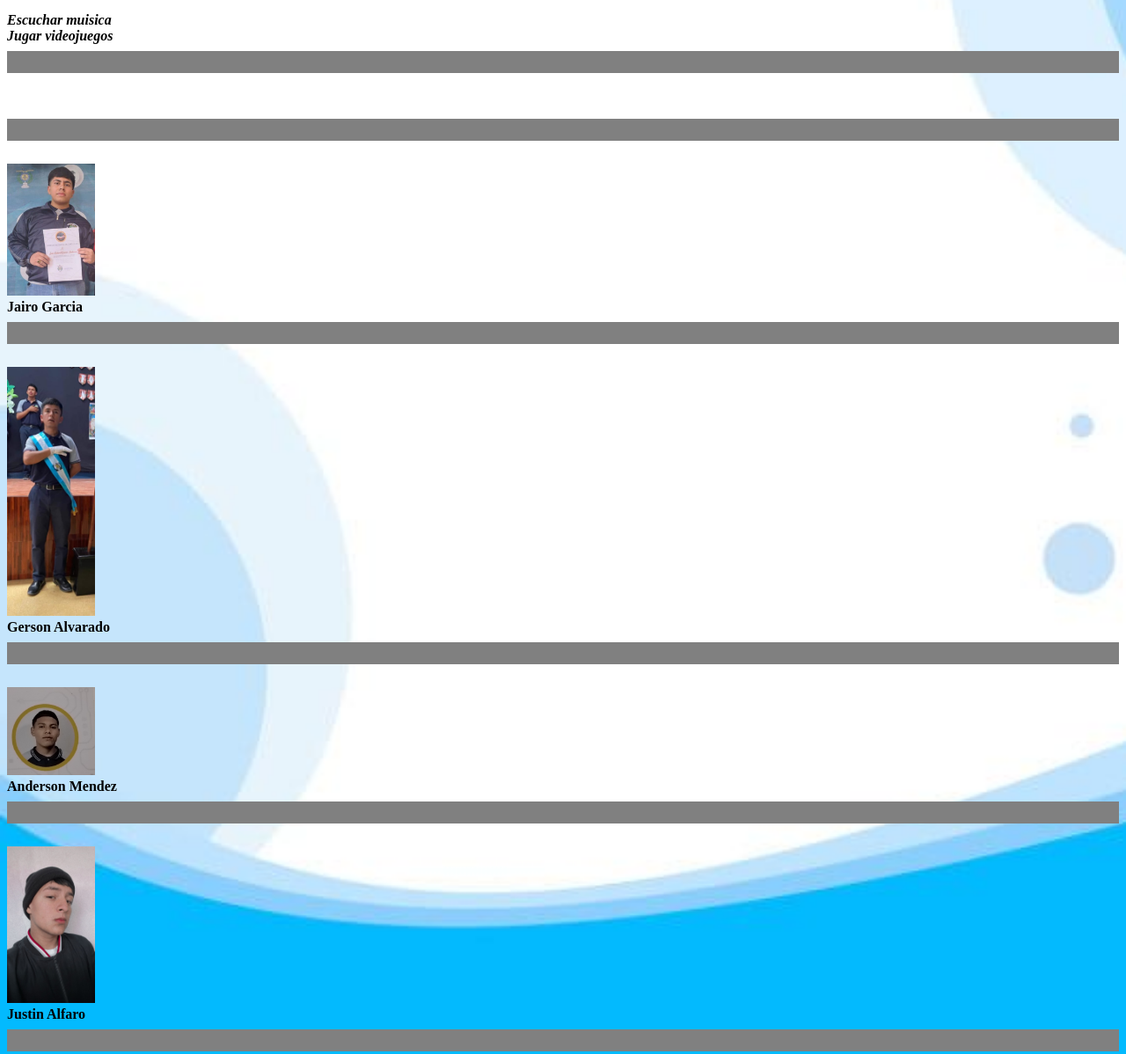
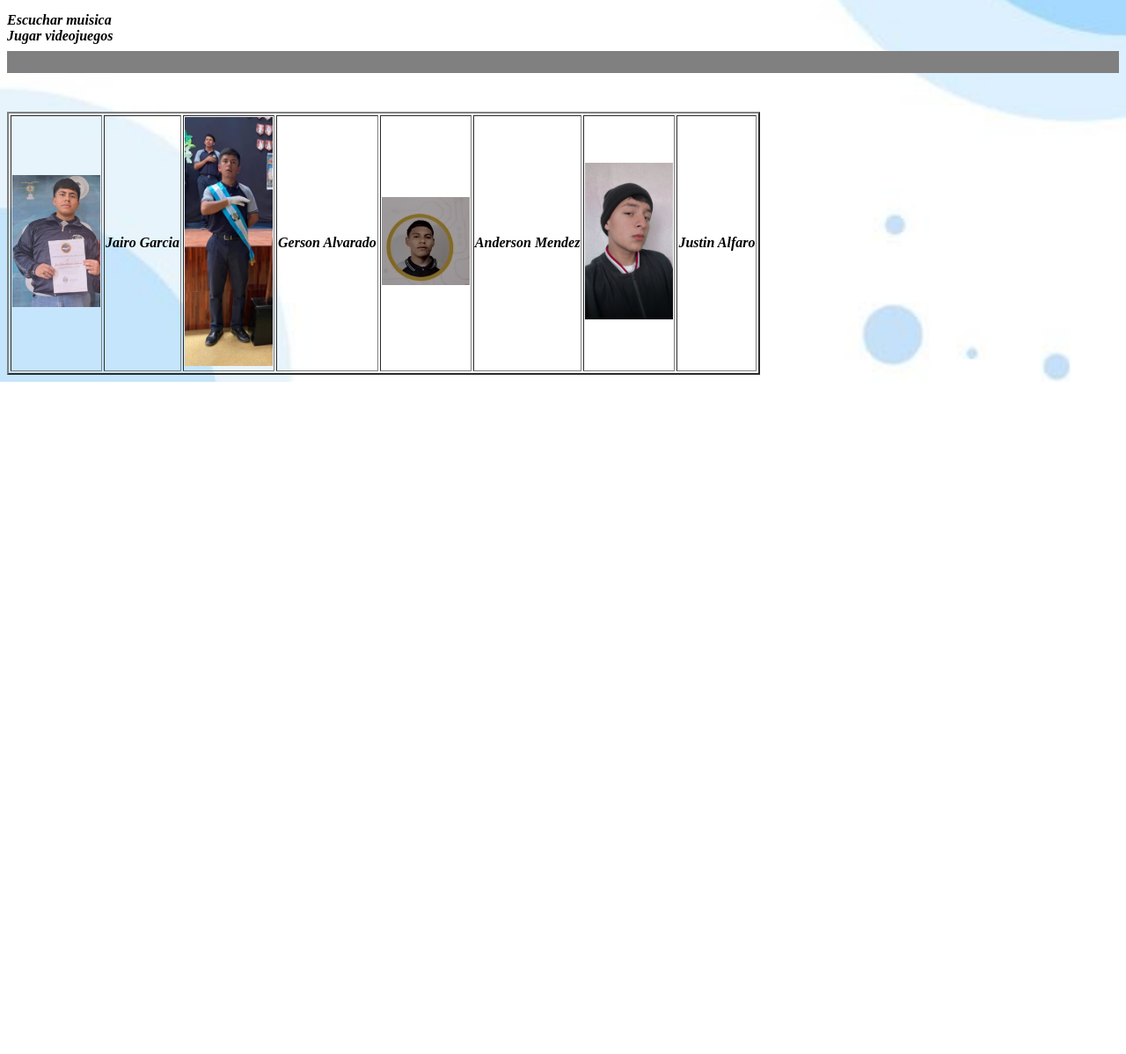
Before and after one commit to Antony-2008/HOJA2, a plain HTML site: page index.html in a window 1280 px wide. Shown: the part 840-2038 px from the top of the page at 88% size. After the commit the page ends 1274 px from the top, so only its background shows below. Drawn offline with Linux system fonts and the light colour scheme.

Commit message:
Update index.html

```diff
--- a/index.html
+++ b/index.html
@@ -30,21 +30,16 @@ Mecanico en vitatrac<br>
 <h4>Otros</h4>
 Escuchar muisica<br>
 Jugar videojuegos<br>
+     <table border="2">
+<td><img src="1.jpg"alt"este es mi primer compañero"height="80" width="100"></td>
+<th>Jairo Garcia</th>
+<td><img src="2.jpg"alt"este es mi segundo compañero"height="80" width="100"></td>
+<th>Gerson Alvarado</th>
+<td><img src="3.jpg"alt"este es mi tercer compañero"height="80" width="100"></td>
+<th>Anderson Mendez</th>
+<td><img src="4.jpg"alt"este es mi cuarto compañero"height="80" width="100"></td>
+<th>Justin Alfaro</th>
 <hr size  ="25"noshade><br>
 </i></br>
-<hr size="25"noshade><br>
-<img src="1.jpg"alt"este es mi primer compañero"height="80" width="100">
-<br>Jairo Garcia<br>
-<hr size  ="25"noshade><br>
-<img src="2.jpg"alt"este es mi segundo compañero"height="80" width="100">
-<br>Gerson Alvarado<br>
-<hr size  ="25"noshade><br>
-<img src="3.jpg"alt"este es mi tercer compañero"height="80" width="100">
-<br>Anderson Mendez<br>
-<hr size  ="25"noshade><br>
-<img src="4.jpg"alt"este es mi cuarto compañero"height="80" width="100">
-<br>Justin Alfaro<br>
-<hr size  ="25"noshade><br>
 </body>
 </html>
-</html>
```
